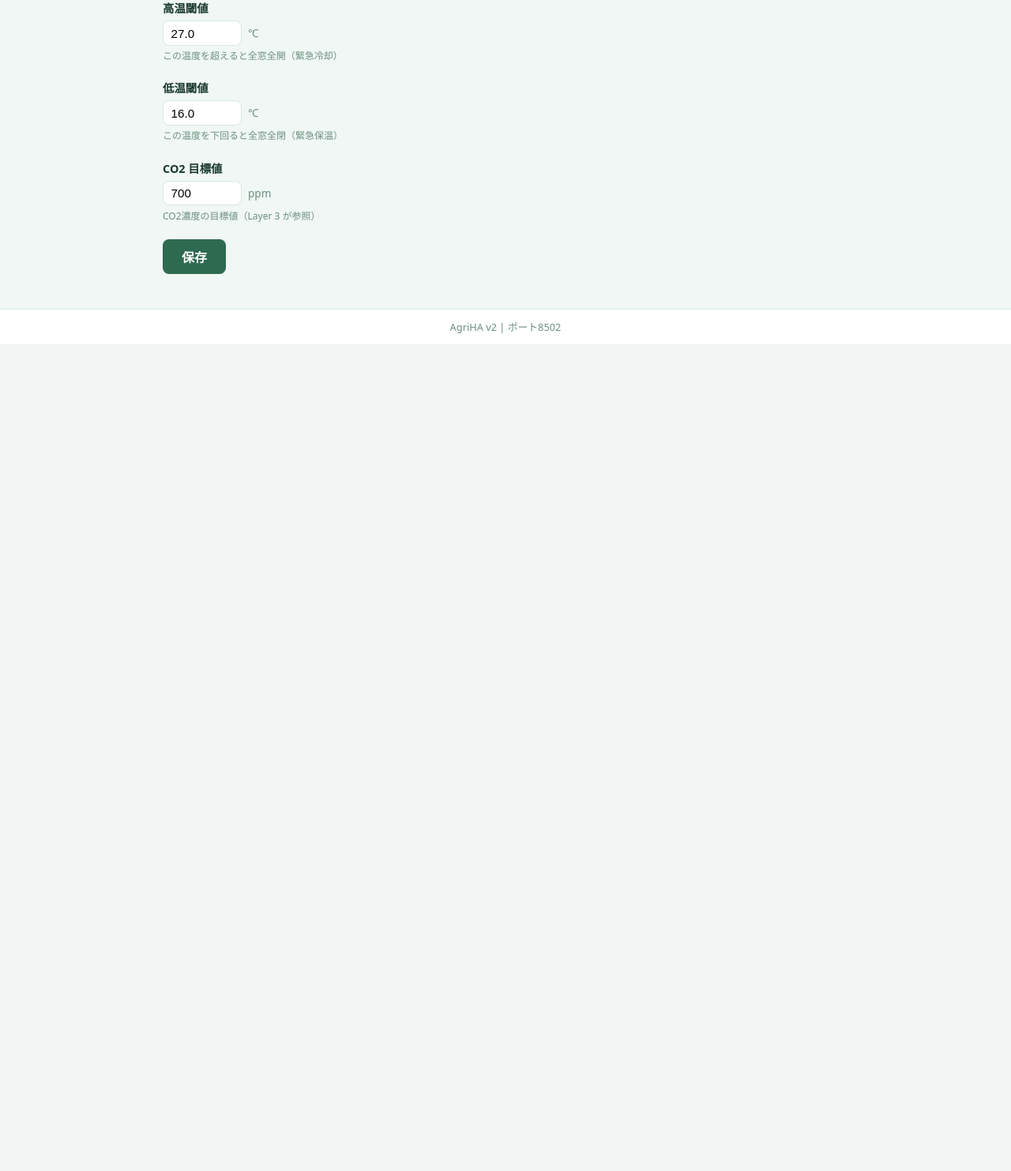
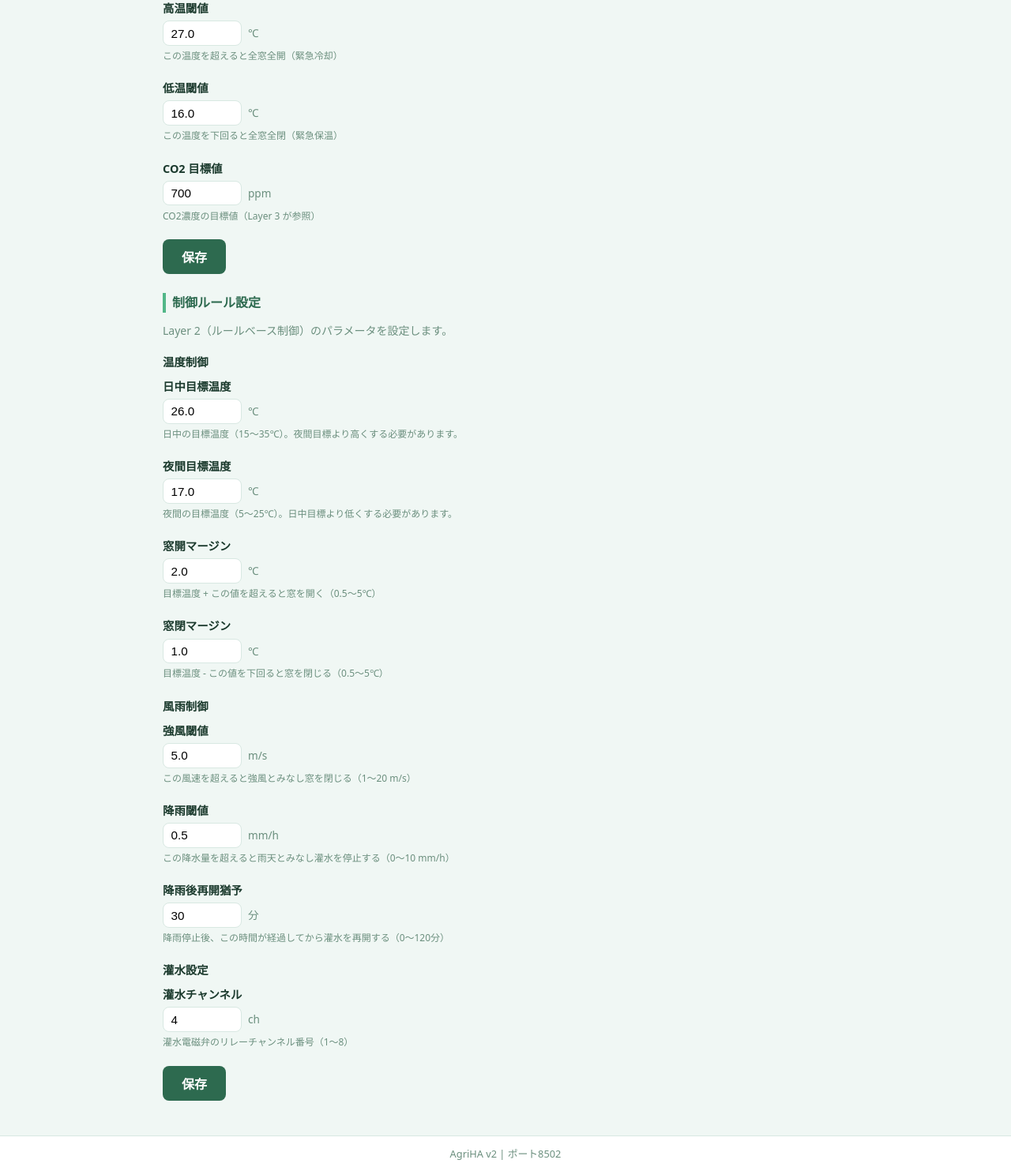
Before and after one commit to yasunorioi/uecs-llm, a FastAPI app: template src/agriha/chat/templates/settings.html in a window 1280 px wide. Shown: the part 790-2273 px from the top of the page at 79% size. Before the commit the page ends 1226 px from the top, so only its background shows below. Run offline with FastAPI, Linux system fonts and the light colour scheme; the template is opened without the code that fills it, so the values that code supplies are empty.

Commit message:
feat: settings画面にLayer2制御ルール(rules.yaml)編集機能追加 (cmd_322)
- app.py: load_rules/save_rules ヘルパー追加（ファイル不在時デフォルト値返却）
- app.py: RULES_CONFIG_PATH 環境変数追加（/etc/agriha/rules.yaml, フォールバック config/rules.yaml）
- app.py: GET /settings に rules データ追加
- app.py: POST /settings/rules エンドポイント追加（バリデーション付き）
  - target_day > target_night チェック
  - 各フィールドの min/max 範囲チェック
  - 保存時に location/unipi_api/window_channels 等の既存フィールドを保持
- settings.html: 制御ルール設定セクション追加（温度・風雨・灌水）
- style.css: section__subtitle クラス追加
- test_app.py: 9件テスト追加（load_rules/save_rules/POST /settings/rules）

Co-Authored-By: Claude Sonnet 4.6 <noreply@anthropic.com>

```diff
--- a/src/agriha/chat/app.py
+++ b/src/agriha/chat/app.py
@@ -29,6 +29,7 @@ from fastapi.templating import Jinja2Templates
 UNIPI_API_URL = os.getenv("UNIPI_API_URL", "http://localhost:8080")
 SYSTEM_PROMPT_PATH = os.getenv("SYSTEM_PROMPT_PATH", "/etc/agriha/system_prompt.txt")
 AGRIHA_THRESHOLDS_PATH = os.getenv("AGRIHA_THRESHOLDS_PATH", "/etc/agriha/thresholds.yaml")
+RULES_CONFIG_PATH = os.getenv("RULES_CONFIG_PATH", "/etc/agriha/rules.yaml")
 CONTROL_LOG_DB = os.getenv("CONTROL_LOG_DB", "/var/lib/agriha/control_log.db")
 UI_AUTH_USER = os.getenv("UI_AUTH_USER", "admin")
 UI_AUTH_PASS = os.getenv("UI_AUTH_PASS", "agriha")
@@ -82,6 +83,45 @@ def save_thresholds(path: str, data: dict[str, Any]) -> None:
     Path(path).parent.mkdir(parents=True, exist_ok=True)
     with open(path, "w", encoding="utf-8") as f:
         yaml.dump(data, f, allow_unicode=True, default_flow_style=False)
+
+
+_RULES_DEFAULTS: dict[str, Any] = {
+    "temperature": {
+        "target_day": 26.0,
+        "target_night": 17.0,
+        "margin_open": 2.0,
+        "margin_close": 1.0,
+    },
+    "wind": {"strong_wind_threshold_ms": 5.0},
+    "rain": {"threshold_mm_h": 0.5, "resume_delay_min": 30},
+    "irrigation": {"channel": 4},
+}
+
+
+def load_rules(path: str = RULES_CONFIG_PATH) -> dict[str, Any]:
+    """rules.yaml を読み込む。ファイルがなければデフォルト値を返す。"""
+    fallback_paths = [path, str(Path(__file__).parent.parent.parent.parent / "config" / "rules.yaml")]
+    for p in fallback_paths:
+        try:
+            with open(p, encoding="utf-8") as f:
+                data = yaml.safe_load(f) or {}
+            return data
+        except FileNotFoundError:
+            continue
+    return _RULES_DEFAULTS.copy()
+
+
+def save_rules(path: str, updates: dict[str, Any], current: dict[str, Any]) -> None:
+    """rules.yaml に書き込む。location/unipi_api 等の既存フィールドは保持する。"""
+    merged = current.copy()
+    for section, values in updates.items():
+        if section in merged and isinstance(merged[section], dict):
+            merged[section] = {**merged[section], **values}
+        else:
+            merged[section] = values
+    Path(path).parent.mkdir(parents=True, exist_ok=True)
+    with open(path, "w", encoding="utf-8") as f:
+        yaml.dump(merged, f, allow_unicode=True, default_flow_style=False)
 
 
 def load_system_prompt(path: str = SYSTEM_PROMPT_PATH) -> str:
@@ -391,6 +431,7 @@ async def settings(
     """設定画面。"""
     thresholds = load_thresholds()
     system_prompt = load_system_prompt()
+    rules = load_rules()
     flash: str | None = None
     if saved:
         flash = "設定を保存しました"
@@ -400,6 +441,7 @@ async def settings(
         "request": request,
         "system_prompt": system_prompt,
         "thresholds": thresholds,
+        "rules": rules,
         "flash": flash,
     }
     return templates.TemplateResponse("settings.html", ctx)
@@ -436,6 +478,60 @@ async def save_thresholds_route(
             "co2": {"target_ppm": co2_target},
         }
         save_thresholds(AGRIHA_THRESHOLDS_PATH, data)
+        return RedirectResponse(url="/settings?saved=1", status_code=303)
+    except Exception:
+        return RedirectResponse(url="/settings?error=1", status_code=303)
+
+
+@app.post("/settings/rules")
+async def save_rules_route(
+    target_day: float = Form(...),
+    target_night: float = Form(...),
+    margin_open: float = Form(...),
+    margin_close: float = Form(...),
+    strong_wind_threshold_ms: float = Form(...),
+    threshold_mm_h: float = Form(...),
+    resume_delay_min: int = Form(...),
+    irrigation_channel: int = Form(...),
+    _: None = Depends(verify_auth),
+) -> RedirectResponse:
+    """rules.yaml の制御ルールパラメータを保存する。"""
+    try:
+        if target_day <= target_night:
+            return RedirectResponse(url="/settings?error=1", status_code=303)
+        if not (15.0 <= target_day <= 35.0):
+            return RedirectResponse(url="/settings?error=1", status_code=303)
+        if not (5.0 <= target_night <= 25.0):
+            return RedirectResponse(url="/settings?error=1", status_code=303)
+        if not (0.5 <= margin_open <= 5.0):
+            return RedirectResponse(url="/settings?error=1", status_code=303)
+        if not (0.5 <= margin_close <= 5.0):
+            return RedirectResponse(url="/settings?error=1", status_code=303)
+        if not (1.0 <= strong_wind_threshold_ms <= 20.0):
+            return RedirectResponse(url="/settings?error=1", status_code=303)
+        if not (0.0 <= threshold_mm_h <= 10.0):
+            return RedirectResponse(url="/settings?error=1", status_code=303)
+        if not (0 <= resume_delay_min <= 120):
+            return RedirectResponse(url="/settings?error=1", status_code=303)
+        if not (1 <= irrigation_channel <= 8):
+            return RedirectResponse(url="/settings?error=1", status_code=303)
+
+        current = load_rules(RULES_CONFIG_PATH)
+        updates = {
+            "temperature": {
+                "target_day": target_day,
+                "target_night": target_night,
+                "margin_open": margin_open,
+                "margin_close": margin_close,
+            },
+            "wind": {"strong_wind_threshold_ms": strong_wind_threshold_ms},
+            "rain": {
+                "threshold_mm_h": threshold_mm_h,
+                "resume_delay_min": resume_delay_min,
+            },
+            "irrigation": {"channel": irrigation_channel},
+        }
+        save_rules(RULES_CONFIG_PATH, updates, current)
         return RedirectResponse(url="/settings?saved=1", status_code=303)
     except Exception:
         return RedirectResponse(url="/settings?error=1", status_code=303)
--- a/src/agriha/chat/static/style.css
+++ b/src/agriha/chat/static/style.css
@@ -128,6 +128,7 @@ body {
   margin-bottom: 0.75rem;
 }
 .section__desc { font-size: 0.875rem; color: var(--color-muted); margin-bottom: 0.75rem; }
+.section__subtitle { font-size: 0.9rem; font-weight: bold; margin: 1rem 0 0.5rem; color: var(--color-text); }
 
 /* ── アラート ────────────────────────────────────────── */
 .alert {
--- a/src/agriha/chat/templates/settings.html
+++ b/src/agriha/chat/templates/settings.html
@@ -89,6 +89,158 @@
     <button type="submit" class="btn btn--primary">保存</button>
   </form>
 </section>
+
+{# ─── Layer2 制御ルール設定 ──────────────────────── #}
+<section class="section">
+  <h2 class="section__title">制御ルール設定</h2>
+  <p class="section__desc">Layer 2（ルールベース制御）のパラメータを設定します。</p>
+  <form action="/settings/rules" method="post">
+
+    <h3 class="section__subtitle">温度制御</h3>
+
+    <div class="form-row">
+      <label class="form-label" for="target_day">日中目標温度</label>
+      <div class="form-input-group">
+        <input
+          type="number"
+          id="target_day"
+          name="target_day"
+          step="0.5"
+          min="15"
+          max="35"
+          value="{{ rules.temperature.target_day if rules and rules.temperature else '26.0' }}"
+          class="input input--number">
+        <span class="input-unit">℃</span>
+      </div>
+      <p class="form-hint">日中の目標温度（15〜35℃）。夜間目標より高くする必要があります。</p>
+    </div>
+
+    <div class="form-row">
+      <label class="form-label" for="target_night">夜間目標温度</label>
+      <div class="form-input-group">
+        <input
+          type="number"
+          id="target_night"
+          name="target_night"
+          step="0.5"
+          min="5"
+          max="25"
+          value="{{ rules.temperature.target_night if rules and rules.temperature else '17.0' }}"
+          class="input input--number">
+        <span class="input-unit">℃</span>
+      </div>
+      <p class="form-hint">夜間の目標温度（5〜25℃）。日中目標より低くする必要があります。</p>
+    </div>
+
+    <div class="form-row">
+      <label class="form-label" for="margin_open">窓開マージン</label>
+      <div class="form-input-group">
+        <input
+          type="number"
+          id="margin_open"
+          name="margin_open"
+          step="0.5"
+          min="0.5"
+          max="5"
+          value="{{ rules.temperature.margin_open if rules and rules.temperature else '2.0' }}"
+          class="input input--number">
+        <span class="input-unit">℃</span>
+      </div>
+      <p class="form-hint">目標温度 + この値を超えると窓を開く（0.5〜5℃）</p>
+    </div>
+
+    <div class="form-row">
+      <label class="form-label" for="margin_close">窓閉マージン</label>
+      <div class="form-input-group">
+        <input
+          type="number"
+          id="margin_close"
+          name="margin_close"
+          step="0.5"
+          min="0.5"
+          max="5"
+          value="{{ rules.temperature.margin_close if rules and rules.temperature else '1.0' }}"
+          class="input input--number">
+        <span class="input-unit">℃</span>
+      </div>
+      <p class="form-hint">目標温度 - この値を下回ると窓を閉じる（0.5〜5℃）</p>
+    </div>
+
+    <h3 class="section__subtitle">風雨制御</h3>
+
+    <div class="form-row">
+      <label class="form-label" for="strong_wind_threshold_ms">強風閾値</label>
+      <div class="form-input-group">
+        <input
+          type="number"
+          id="strong_wind_threshold_ms"
+          name="strong_wind_threshold_ms"
+          step="0.5"
+          min="1"
+          max="20"
+          value="{{ rules.wind.strong_wind_threshold_ms if rules and rules.wind else '5.0' }}"
+          class="input input--number">
+        <span class="input-unit">m/s</span>
+      </div>
+      <p class="form-hint">この風速を超えると強風とみなし窓を閉じる（1〜20 m/s）</p>
+    </div>
+
+    <div class="form-row">
+      <label class="form-label" for="threshold_mm_h">降雨閾値</label>
+      <div class="form-input-group">
+        <input
+          type="number"
+          id="threshold_mm_h"
+          name="threshold_mm_h"
+          step="0.1"
+          min="0"
+          max="10"
+          value="{{ rules.rain.threshold_mm_h if rules and rules.rain else '0.5' }}"
+          class="input input--number">
+        <span class="input-unit">mm/h</span>
+      </div>
+      <p class="form-hint">この降水量を超えると雨天とみなし灌水を停止する（0〜10 mm/h）</p>
+    </div>
+
+    <div class="form-row">
+      <label class="form-label" for="resume_delay_min">降雨後再開猶予</label>
+      <div class="form-input-group">
+        <input
+          type="number"
+          id="resume_delay_min"
+          name="resume_delay_min"
+          step="5"
+          min="0"
+          max="120"
+          value="{{ rules.rain.resume_delay_min if rules and rules.rain else '30' }}"
+          class="input input--number">
+        <span class="input-unit">分</span>
+      </div>
+      <p class="form-hint">降雨停止後、この時間が経過してから灌水を再開する（0〜120分）</p>
+    </div>
+
+    <h3 class="section__subtitle">灌水設定</h3>
+
+    <div class="form-row">
+      <label class="form-label" for="irrigation_channel">灌水チャンネル</label>
+      <div class="form-input-group">
+        <input
+          type="number"
+          id="irrigation_channel"
+          name="irrigation_channel"
+          step="1"
+          min="1"
+          max="8"
+          value="{{ rules.irrigation.channel if rules and rules.irrigation else '4' }}"
+          class="input input--number">
+        <span class="input-unit">ch</span>
+      </div>
+      <p class="form-hint">灌水電磁弁のリレーチャンネル番号（1〜8）</p>
+    </div>
+
+    <button type="submit" class="btn btn--primary">保存</button>
+  </form>
+</section>
 {% endblock %}
 
 {% block scripts %}
```
Also changed, not shown: tests/chat/test_app.py (+200 -2 lines).
